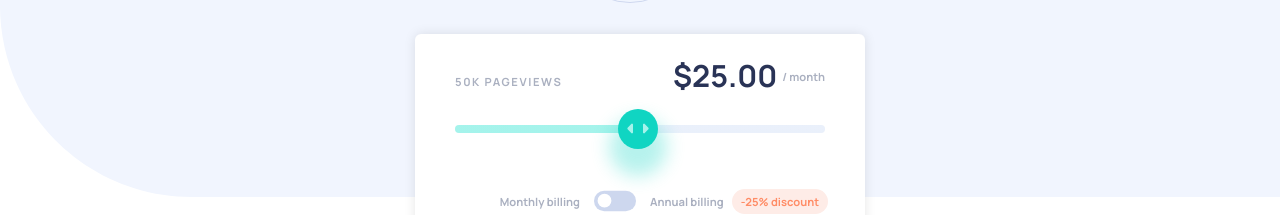
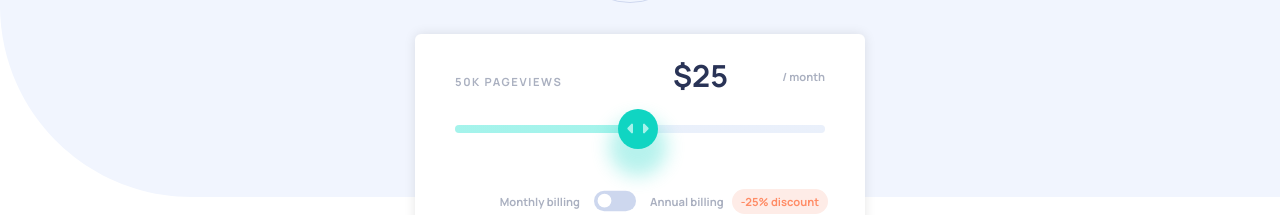
Before and after one commit to marsou001/interactive-pricing, a React (Create React App) app: page / in a window 1280 px wide. Shown: the part 172-387 px from the top of the page. Built offline with nearby package versions, Linux system fonts and the light colour scheme.

Commit message:
feat: convert price from float to int

```diff
--- a/src/components/PricingForm/PricingFormSliderGrid/PricingFormSliderGrid.tsx
+++ b/src/components/PricingForm/PricingFormSliderGrid/PricingFormSliderGrid.tsx
@@ -41,10 +41,8 @@ function PricingFormSliderGrid({
     const modifiedPrice: string = price
         .toFixed(2)
         .toString()
-        .replace(/\d{3}(?=\.00)/, "");
-    const displayedPrice: string = /\d{2}\.00/.test(modifiedPrice)
-        ? modifiedPrice
-        : `0${modifiedPrice}`;
+        .replace(/\d{3}\.00/, "");
+    const displayedPrice: string = parseInt(modifiedPrice) >= 10 ? modifiedPrice : `0${modifiedPrice}`;
 
     return (
         <PricingFormSliderGridContainer>
@@ -62,7 +60,7 @@ function PricingFormSliderGrid({
             <PricingFormSliderGridPrice data-testid="price-per-month">
                 <div>
                     <span className="price">
-                        ${displayedPrice === "0.00" ? "00.00" : displayedPrice}
+                        ${displayedPrice === '0' ? '00' : displayedPrice}
                     </span>
                     <span className="period">/ month</span>
                 </div>
```
